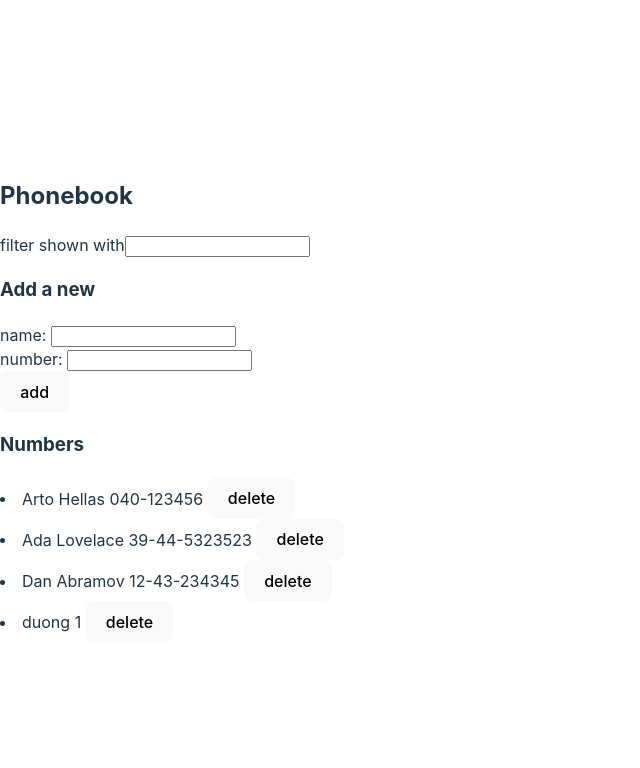
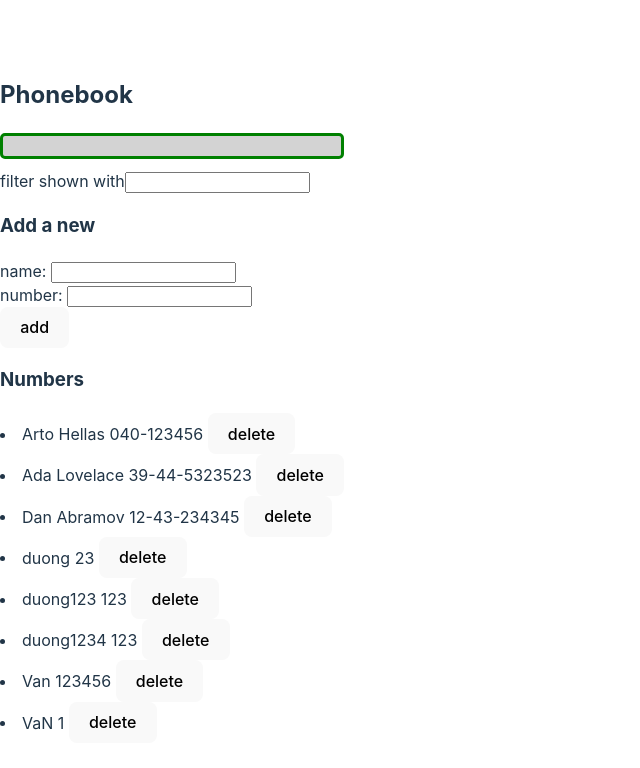
Before and after one commit to alexha11/FullStackUniversityOfHelsinki, a React (Vite) app in the folder part2/phonebook/: page / in a window 1280 px wide. Shown: the top 768 px of the page, without its empty margins (0-640 px from the left). Built offline with nearby package versions, Linux system fonts and the light colour scheme; data requests are answered from the project's data file.

Commit message:
done pohonebook step11

```diff
--- a/part2/phonebook/db.json
+++ b/part2/phonebook/db.json
@@ -17,8 +17,28 @@
     },
     {
       "name": "duong",
+      "number": "23",
+      "id": 4
+    },
+    {
+      "name": "duong123",
+      "number": "123",
+      "id": 5
+    },
+    {
+      "name": "duong1234",
+      "number": "123",
+      "id": 6
+    },
+    {
+      "name": "Van",
+      "number": "123456",
+      "id": 7
+    },
+    {
+      "name": "VaN",
       "number": "1",
-      "id": 4
+      "id": 8
     }
   ]
 }
--- a/part2/phonebook/src/App.jsx
+++ b/part2/phonebook/src/App.jsx
@@ -3,14 +3,14 @@ import Filter from './components/Filter';
 import PersonForm from './components/PersonForm';
 import Persons from './components/Persons';
 import personService from './services/persons';
-
+import './index.css'
 
 const App = () => {
-
   const [persons, setPersons] = useState([]);
   const [newName, setNewName] = useState('');
   const [newNumber, setNewNumber] = useState('');
   const [filterName, setFilterName] = useState('');
+  const [successMessage, setSuccessMessage] = useState('')
 
   useEffect(() => {
     personService
@@ -19,6 +19,17 @@ const App = () => {
         setPersons(response.data)
       })
   }, [])
+
+  const Notification = ({message}) => {
+    if(message === null) {
+      return null
+    }
+    return(
+      <div className='success-message'>
+        {message}
+      </div>
+    )
+  }
 
   const addInformation = (event) => {
     event.preventDefault();
@@ -33,10 +44,19 @@ const App = () => {
       console.log(foundPerson.id)
       personService
         .update(foundPerson.id, nameObject)
+      setSuccessMessage('Changed the number of ' + newName)
+      setTimeout(() => {
+        setSuccessMessage(null)
+      }, 5000)
 
     } else {
+      setSuccessMessage('Added ' + newName)
+      setTimeout(() => {
+        setSuccessMessage(null)
+      }, 5000)
       setPersons([...persons, nameObject]);
       personService.create(nameObject)
+
     }
     setNewName('');
     setNewNumber('');
@@ -72,6 +92,7 @@ const App = () => {
     <div>
       <h2>Phonebook</h2>
 
+      <Notification message={successMessage}/>
       <Filter filterName={filterName} handleInputChange={handleInputChange}/>
 
       <h3>Add a new</h3>
--- a/part2/phonebook/src/index.css
+++ b/part2/phonebook/src/index.css
@@ -67,3 +67,13 @@ button:focus-visible {
     background-color: #f9f9f9;
   }
 }
+
+.success-message {
+  font-size: 15px;
+  background-color: lightgrey;
+  border-radius: 5px;
+  border-style: solid;
+  color: green;
+  padding: 10px;
+  margin-bottom: 10px;
+}
```
